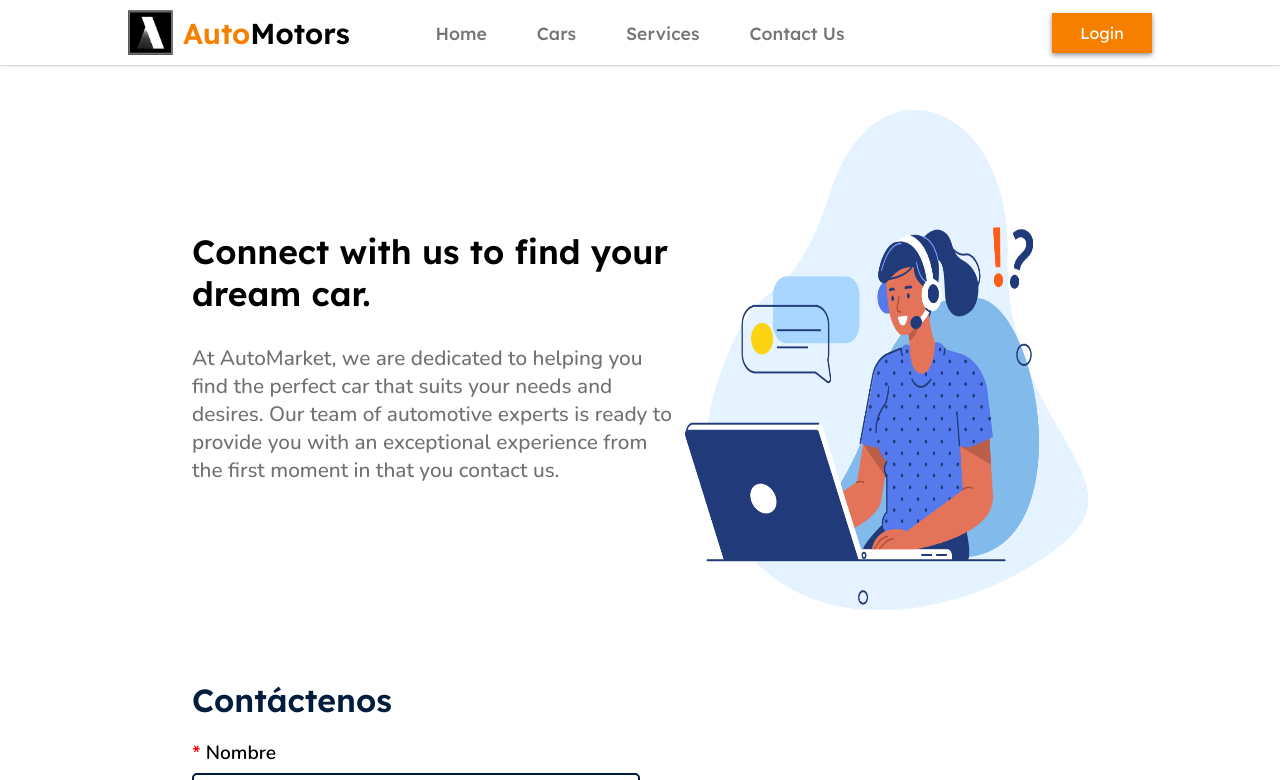
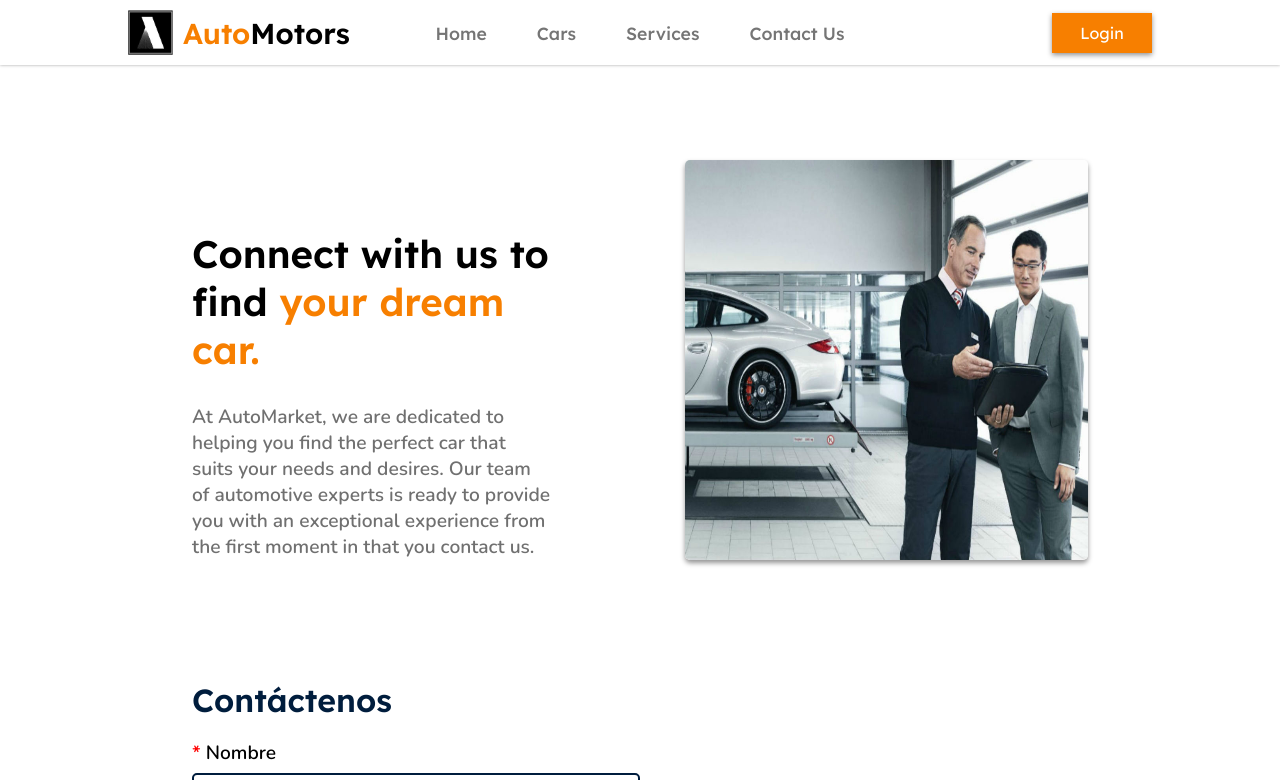
Before and after one commit to GmedicJaimes/automarket-project, a React (Vite) app in the folder client/: page /contact in a window 1280 px wide. Shown: the top 780 px of the page. Built offline with nearby package versions, Linux system fonts and the light colour scheme.

Commit message:
modificando vista contact us

```diff
--- a/client/src/views/Contacto/Contact.css
+++ b/client/src/views/Contacto/Contact.css
@@ -16,7 +16,13 @@
 
 .se-art__contact img {
   width: 45%;
-  height: 500px;
+  height: 400px;
+  border-radius: 5px;
+  box-shadow: 0px 3px 5px 0px rgba(0, 0, 0, 0.425);
+}
+
+.se-art__contact .art-infoContact {
+  width: 40%;
 }
 
 .art-infoContact {
@@ -25,17 +31,21 @@
 }
 
 .art-infoContact h2 {
-  font-size: 2.1em;
+  font-size: 2.4em;
   font-family: "Lexend Deca";
   font-weight: 600;
   color: #000;
   margin-bottom: 30px;
 }
 
+.art-infoContact span {
+  color: #f77f00;
+}
+
 .art-infoContact p {
   font-family: "Nunito";
-  font-size: 1.3em;
-  font-weight: 500;
+  font-size: 1.2em;
+  font-weight: 600;
   color: #707070;
 }
 
--- a/client/src/views/Contacto/Contact.jsx
+++ b/client/src/views/Contacto/Contact.jsx
@@ -15,7 +15,9 @@ const Contact = () => {
           data-aos-duration="1500"
         >
           <div className="art-infoContact">
-            <h2>Connect with us to find your dream car.</h2>
+            <h2>
+              Connect with us to find <span>your dream car.</span>
+            </h2>
             <p>
               At AutoMarket, we are dedicated to helping you find the perfect
               car that suits your needs and desires. Our team of automotive
@@ -23,7 +25,7 @@ const Contact = () => {
               from the first moment in that you contact us.
             </p>
           </div>
-          <img src="assets/img-contactanos.webp" alt="" />
+          <img src="assets/vendedor-de-autos.jpg" alt="" />
         </article>
 
         <article className="article-form">
```
Also changed, not shown: client/public/assets/vendedor-de-autos.jpg (added).
